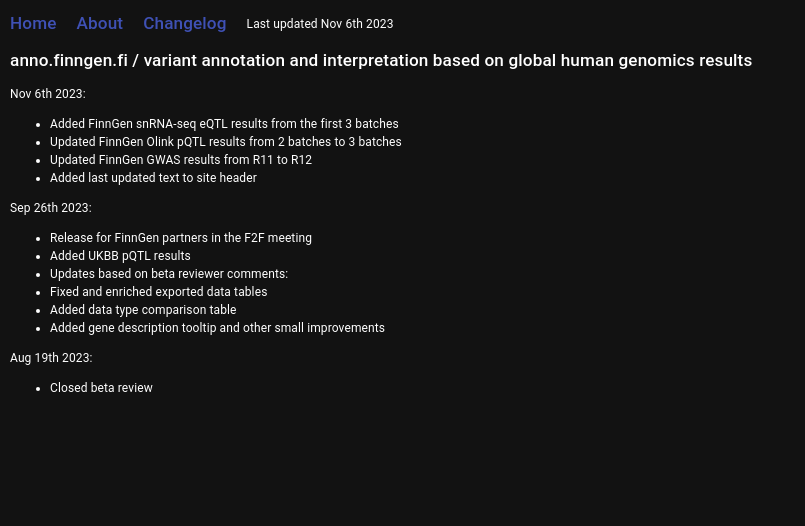
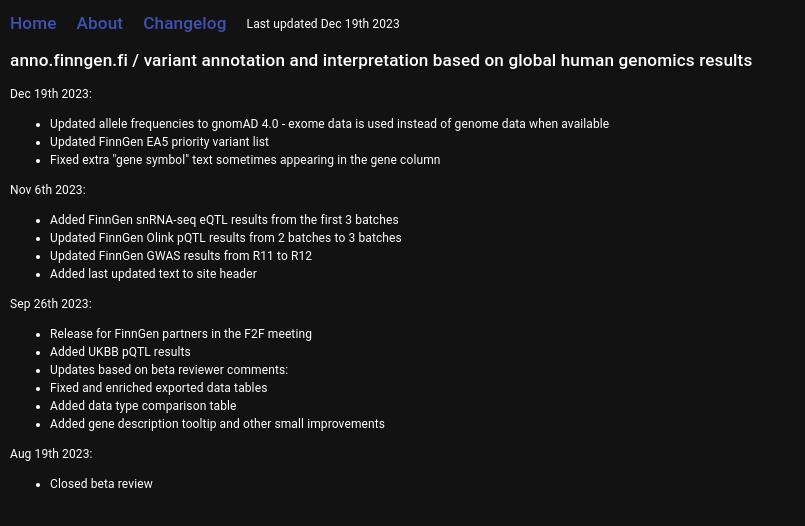
Before and after one commit to juhis/genetics-results-browser, a React app: page /changelog in a window 1280 px wide. Shown: the top 526 px of the page, without its empty margins (0-805 px from the left). Built offline with nearby package versions, Linux system fonts and the light colour scheme; the HTML template or start-up script is replaced by a standard one.

Commit message:
update changelog

```diff
--- a/src/features/page/ChangeLog.tsx
+++ b/src/features/page/ChangeLog.tsx
@@ -1,6 +1,15 @@
 const ChangeLog = () => {
   return (
     <>
+      <span>Dec 19th 2023:</span>
+      <ul>
+        <li>
+          Updated allele frequencies to gnomAD 4.0 - exome data is used instead of genome data when
+          available
+        </li>
+        <li>Updated FinnGen EA5 priority variant list</li>
+        <li>Fixed extra "gene symbol" text sometimes appearing in the gene column</li>
+      </ul>
       <span>Nov 6th 2023:</span>
       <ul>
         <li>Added FinnGen snRNA-seq eQTL results from the first 3 batches</li>
--- a/src/features/page/Header.tsx
+++ b/src/features/page/Header.tsx
@@ -42,7 +42,7 @@
           </Link>
         </Typography>
         <Typography sx={{ paddingLeft: "20px", marginBottom: "10px", alignSelf: "center" }}>
-          Last updated Nov 6th 2023
+          Last updated Dec 19th 2023
         </Typography>
       </Box>
       <Typography variant="h6" sx={{ marginBottom: "10px" }}>
```
